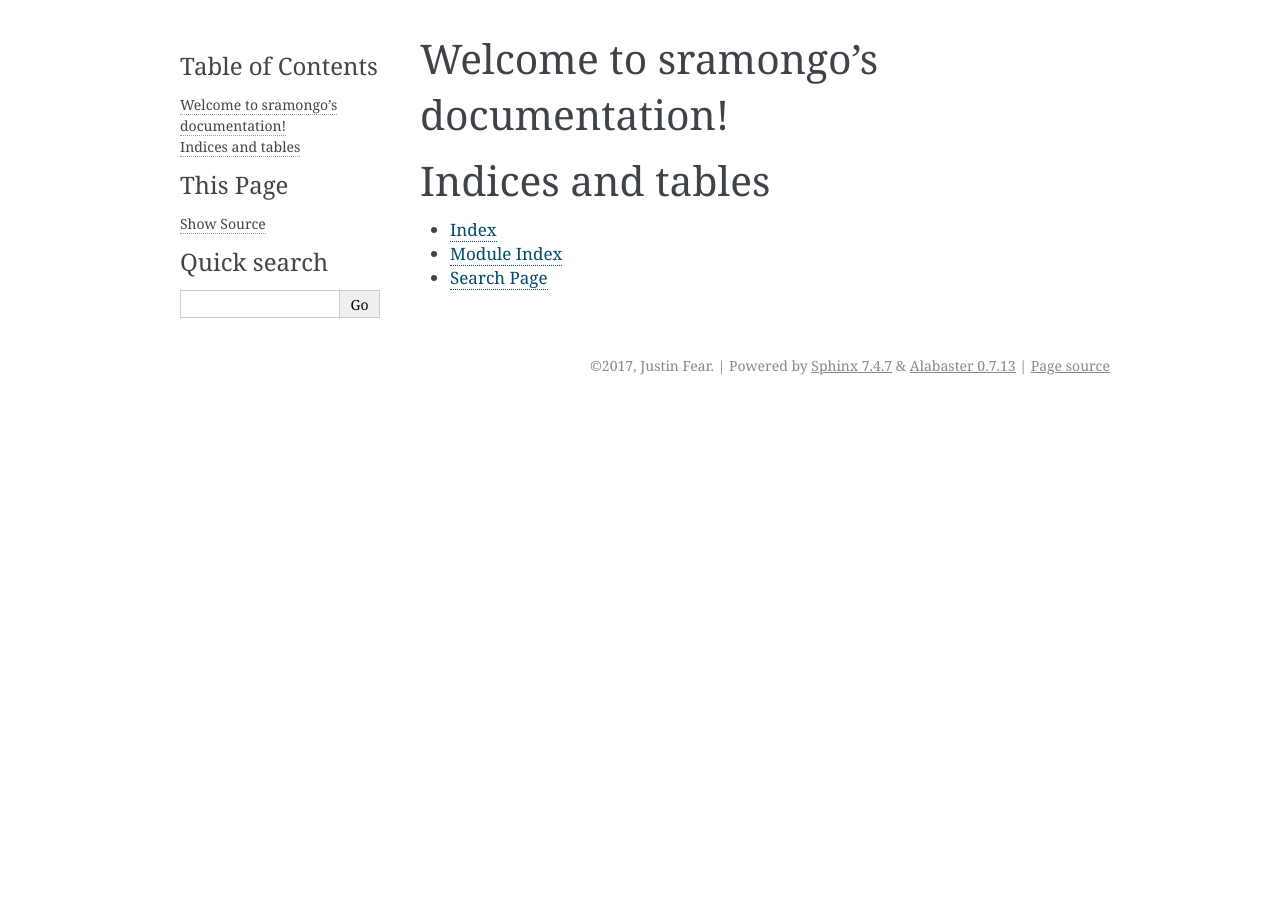
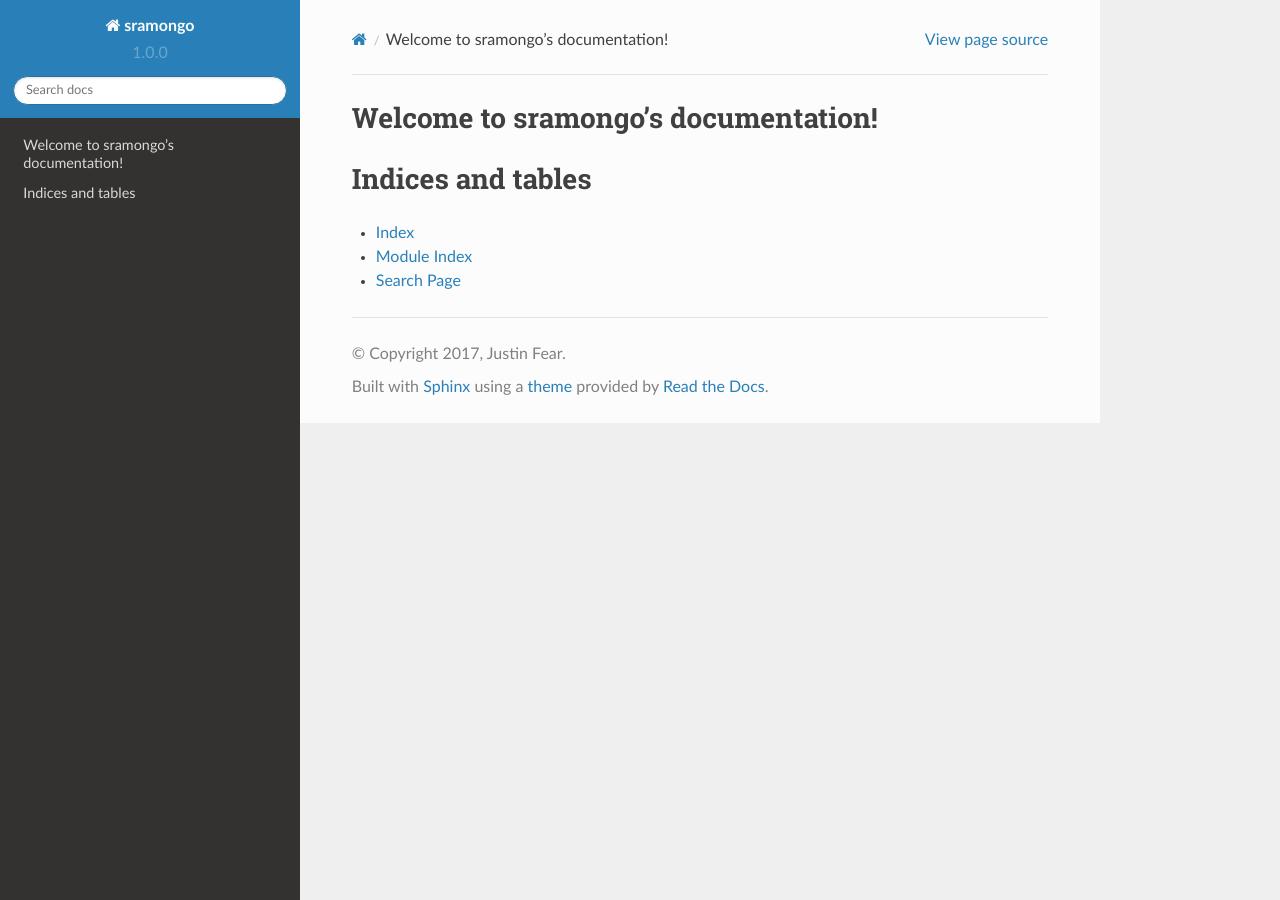
Before and after one commit to jfear/sramongo, a Sphinx documentation site: the page built from docs/index.rst, in a window 1280 px wide. Built offline with Sphinx 7.4.7 and the Read the Docs theme 2.0.0, drawn with Linux system fonts in a browser that asks for light colours; part of the change alters nothing that is shown.

Commit message:
Updates sphinx conf
Adds napoleon and rtd theme.

```diff
--- a/docs/conf.py
+++ b/docs/conf.py
@@ -32,11 +32,13 @@
 # extensions coming with Sphinx (named 'sphinx.ext.*') or your custom
 # ones.
 extensions = ['sphinx.ext.autodoc',
-    'sphinx.ext.doctest',
-    'sphinx.ext.intersphinx',
-    'sphinx.ext.todo',
-    'sphinx.ext.viewcode',
-    'sphinx.ext.githubpages']
+              'sphinx.ext.doctest',
+              'sphinx.ext.intersphinx',
+              'sphinx.ext.todo',
+              'sphinx.ext.viewcode',
+              'sphinx.ext.githubpages',
+              'sphinx.ext.napoleon',
+              ]
 
 # Add any paths that contain templates here, relative to this directory.
 templates_path = ['_templates']
@@ -88,7 +90,9 @@ todo_include_todos = True
 # The theme to use for HTML and HTML Help pages.  See the documentation for
 # a list of builtin themes.
 #
-html_theme = 'alabaster'
+import sphinx_rtd_theme
+html_theme = 'sphinx_rtd_theme'
+html_theme_path = [sphinx_rtd_theme.get_html_theme_path()]
 
 # Theme options are theme-specific and customize the look and feel of a theme
 # further.  For a list of options available for each theme, see the
@@ -181,6 +185,18 @@ epub_copyright = copyright
 epub_exclude_files = ['search.html']
 
 
+# -- Options for Napoleon ----------------------------------------------
+napoleon_google_docstring = True
+napoleon_numpy_docstring = True
+napoleon_include_init_with_doc = False
+napoleon_include_private_with_doc = False
+napoleon_include_special_with_doc = True
+napoleon_use_admonition_for_examples = False
+napoleon_use_admonition_for_notes = False
+napoleon_use_admonition_for_references = False
+napoleon_use_ivar = False
+napoleon_use_param = True
+napoleon_use_rtype = True
 
 # Example configuration for intersphinx: refer to the Python standard library.
 intersphinx_mapping = {'https://docs.python.org/': None}
```
